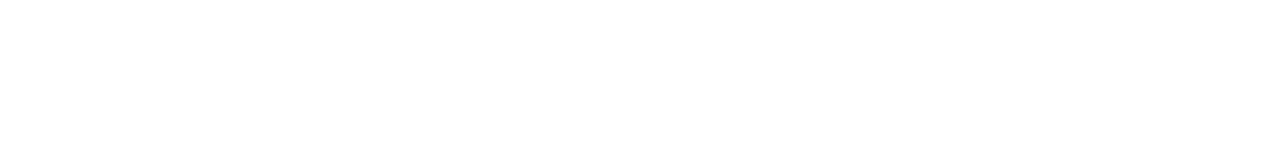
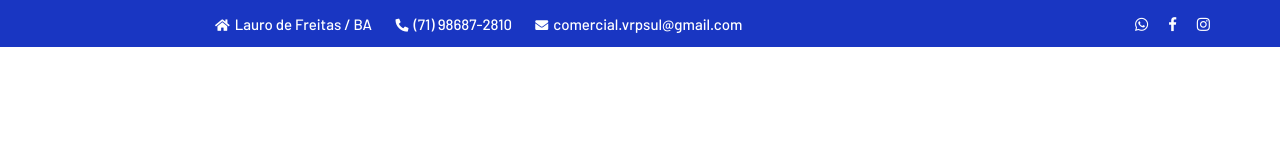
Before and after one commit to MeninoFranca/Empresarial-multpage-simples-2, a plain HTML site: page index.html in a window 1280 px wide. Drawn offline with Linux system fonts and the light colour scheme; a web font is replaced by a local one.

Commit message:
header top

```diff
--- a/index.html
+++ b/index.html
@@ -19,6 +19,47 @@
     <script src="assets/js/vendor/modernizr-2.8.3.min.js"></script>
   </head>
 <body>
+    <div class="em40_header_area_main">
+        <!-- HEADER TOP AREA -->
+        <div class="vrp-header-top">
+          <div class="container">
+            <div class="row">
+              <div class="col-xs-12 col-lg-10 col-xl-10 col-md-10 col-sm-12">
+                <div class="top-address text-left">
+                  <p>
+                    <span><i class="fas fa-home"></i>Lauro de Freitas / BA</span>
+                    <span><i class="fas fa-phone-alt"></i>(71) 98687-2810</span>
+                    <span
+                      ><i class="fas fa-envelope"></i
+                      >comercial.vrpsul@gmail.com</span
+                    >
+                  </p>
+                </div>
+            </div>
+            <div class="col-xs-12 col-lg-2 col-xl-2 col-md-2 col-sm-12">
+                <div class="top-right-menu">
+                  <ul class="social-icons text-right text_m_center">
+                    <li>
+                      <a class="whatsapp" href="https://wa.me/+5571986872810"
+                        ><i class="fab fa-whatsapp"></i
+                      ></a>
+                    </li>
+                    <li>
+                      <a href="https://www.facebook.com/"
+                        ><i class="fa fa-facebook-f"></i
+                      ></a>
+                    </li>
+                    <li>
+                      <a href="https://www.instagram.com/f.franca7"
+                        ><i class="fab fa-instagram"></i
+                      ></a>
+                    </li>
+                  </ul>
+                </div>
+              </div>
+            </div>
+          </div>
+        </div>
 
 </body>
 </html>
```
